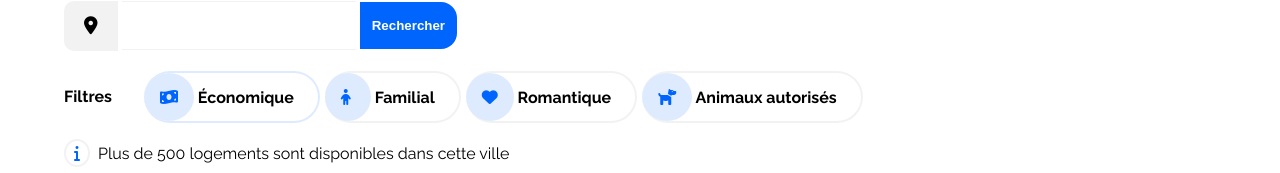
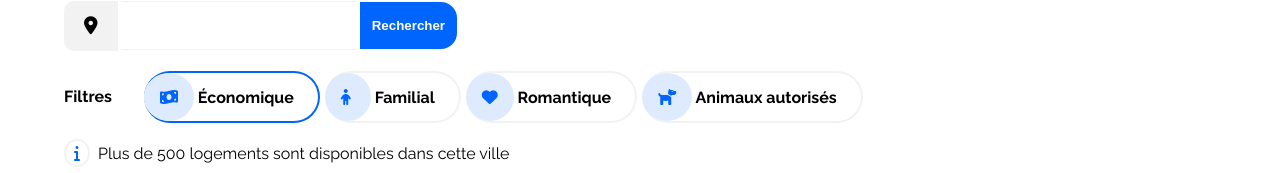
Before and after one commit to devb0x/Moniezgeoffrey_2_04032021, a plain HTML site: page index.html in a window 1280 px wide. In both pictures the pointer is over the element 231 px from the left and 263 px from the top of the page. Shown: the part 167-340 px from the top of the page. Drawn offline with Linux system fonts and the light colour scheme.

Commit message:
fix border color

```diff
--- a/style.css
+++ b/style.css
@@ -247,7 +247,7 @@ nav > ul {
 
 .badge:hover {
   cursor: pointer;
-  border-color: #DEEBFF;
+  border-color: #0065FC;
 }
 
 .badge > i {
```
